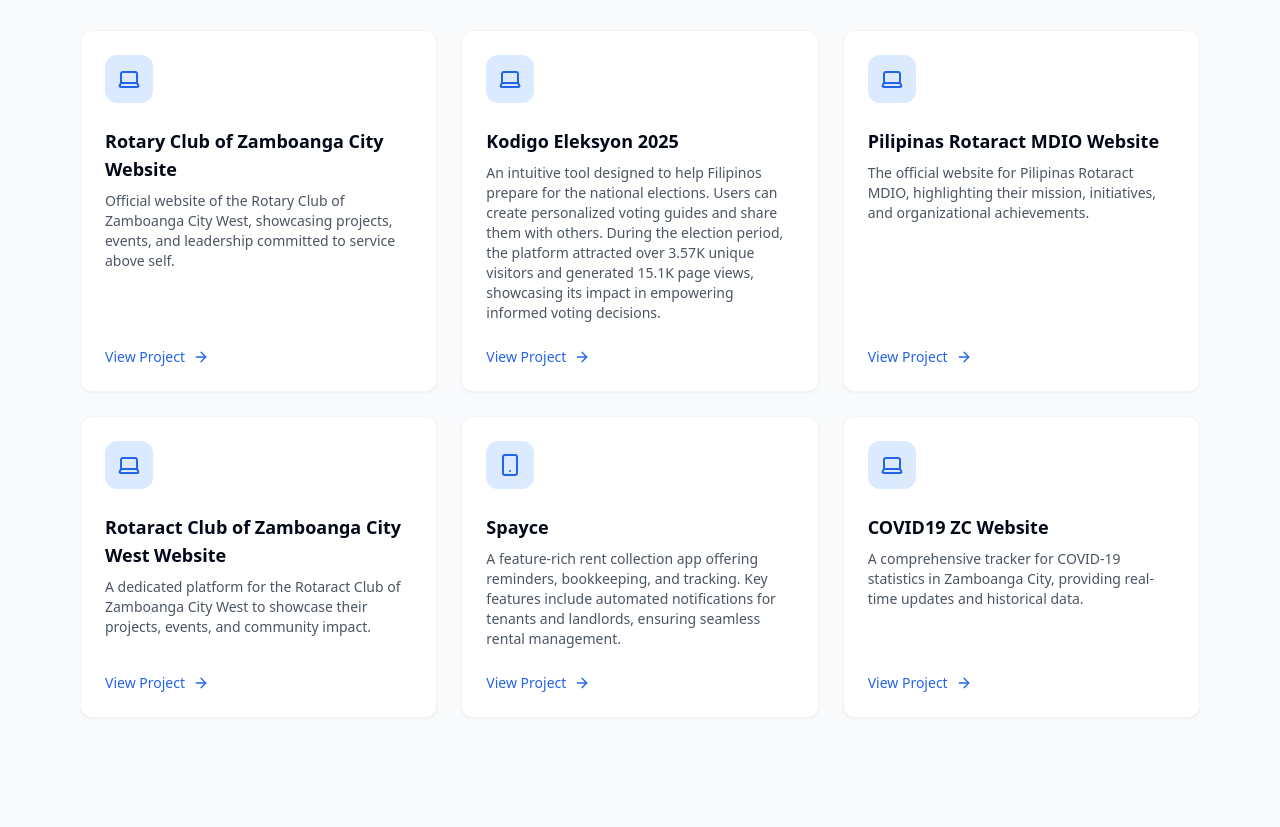
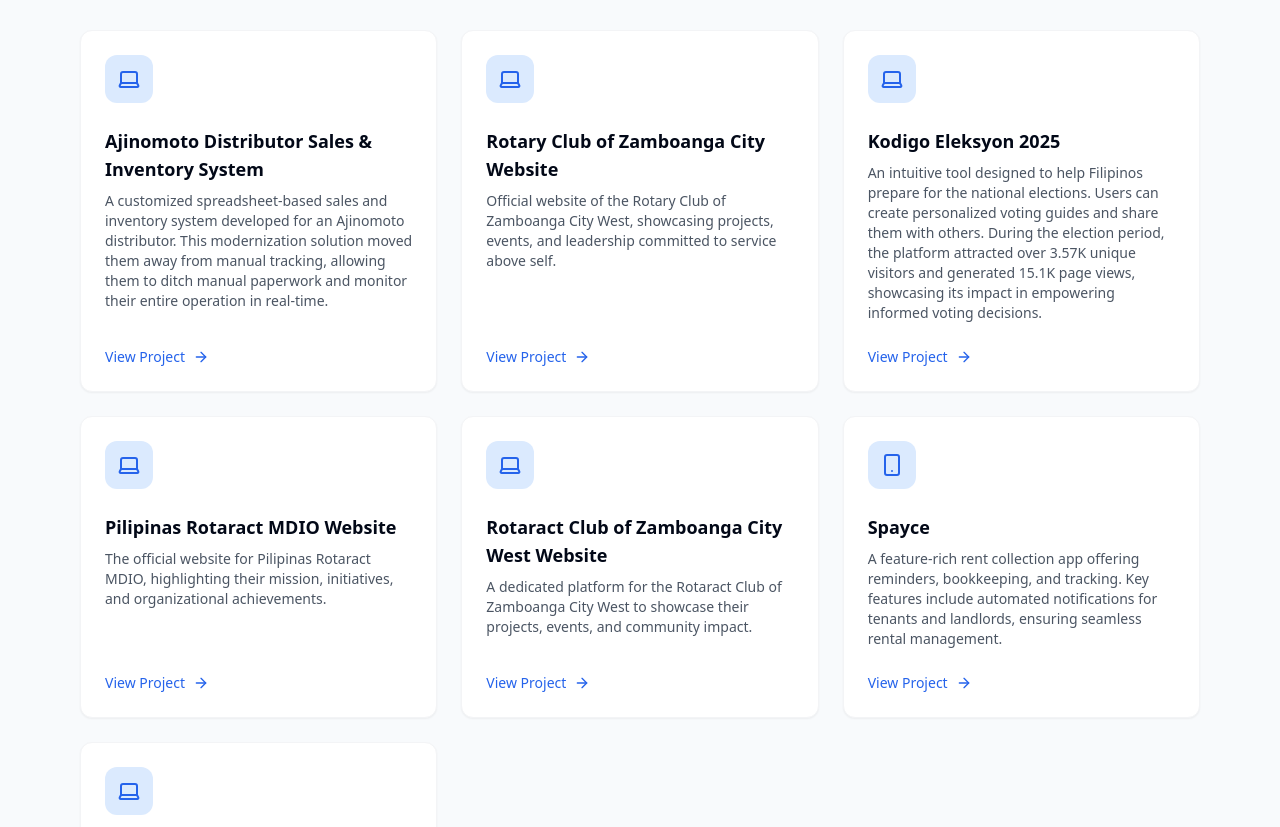
Before and after one commit to JHNLWHD/jhoenil-labs, a React (Vite) app: page / in a window 1280 px wide. Shown: the part 2120-2947 px from the top of the page. Built offline with nearby package versions, Linux system fonts and the light colour scheme; no server answers.

Commit message:
feat: add new portfolio item for Ajinomoto distributor system

```diff
--- a/src/components/PortfolioSection.tsx
+++ b/src/components/PortfolioSection.tsx
@@ -31,6 +31,12 @@ const PortfolioItem = ({ icon: Icon, title, description, link }: {
 
 const PortfolioSection = () => {
   const portfolioItems = [
+    {
+      icon: Laptop,
+      title: 'Ajinomoto Distributor Sales & Inventory System',
+      description: 'A customized spreadsheet-based sales and inventory system developed for an Ajinomoto distributor. This modernization solution moved them away from manual tracking, allowing them to ditch manual paperwork and monitor their entire operation in real-time.',
+      link: '#'
+    },
     {
       icon: Laptop,
       title: 'Rotary Club of Zamboanga City Website',
```
